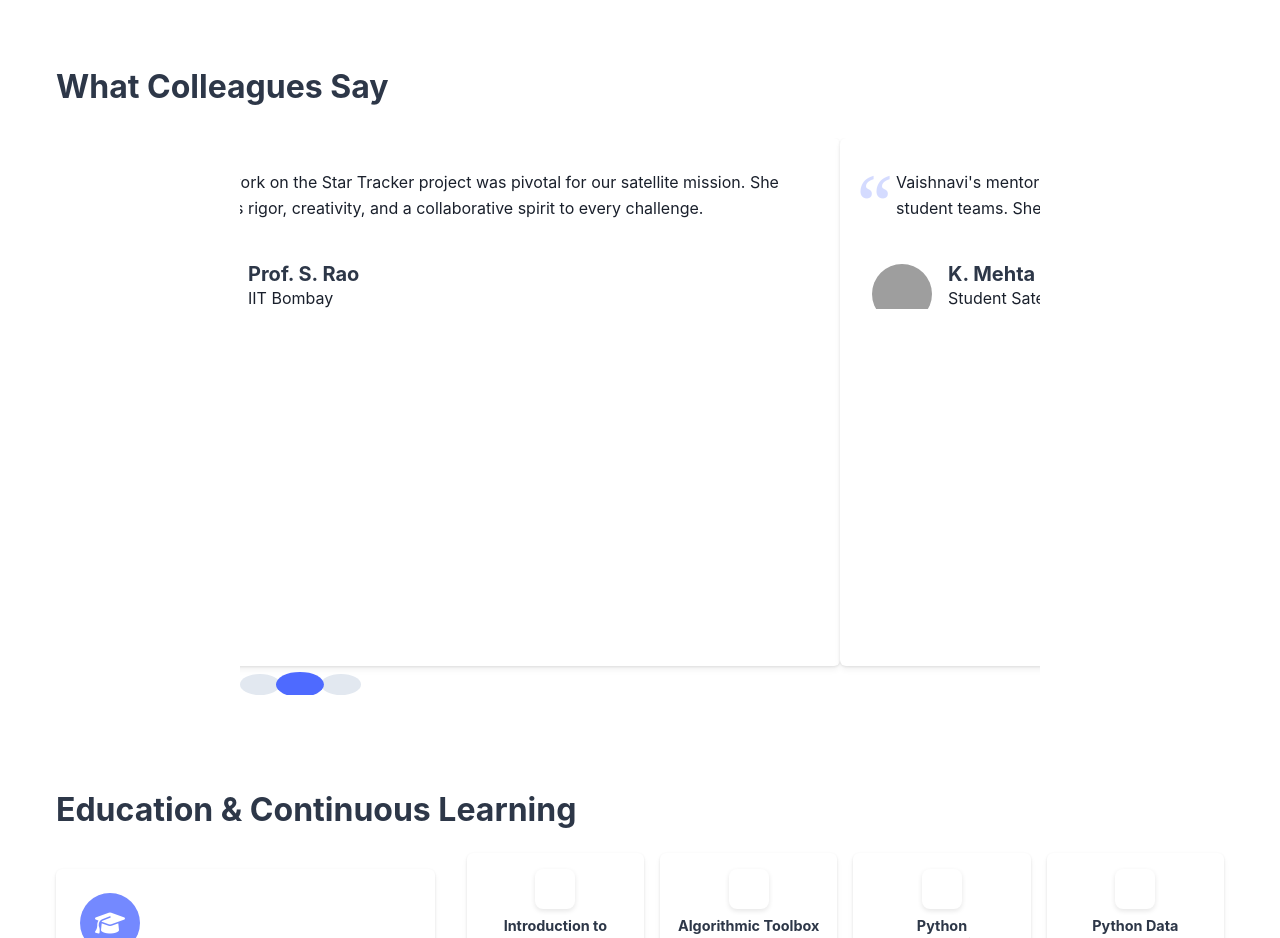
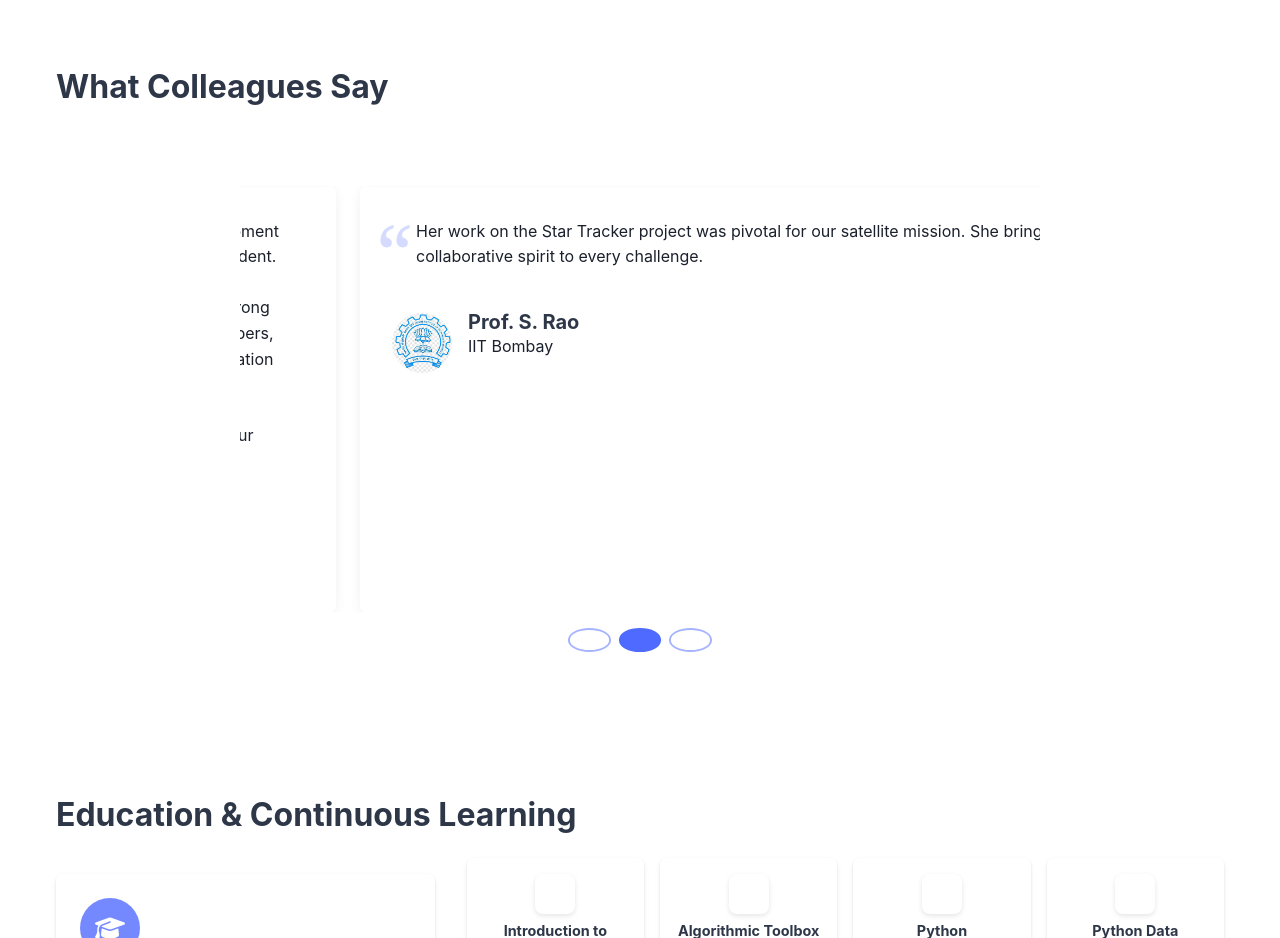
Before and after one commit to chiraggarg95/VA-personal-website, a React (Vite) app in the folder react-code/: page / in a window 1280 px wide. Shown: the part 3560-4498 px from the top of the page. Built offline with nearby package versions, Linux system fonts and the light colour scheme; grey boxes are pictures that could not be loaded.

Commit message:
testimonials-improved

```diff
--- a/react-code/src/components/home/TestimonialsCarousel.jsx
+++ b/react-code/src/components/home/TestimonialsCarousel.jsx
@@ -23,6 +23,7 @@ function TestimonialsCarousel({ testimonials }) {
   return (
     <Carousel
       items={testimonials}
+      viewportClass="testimonials-viewport"
       renderItem={(t) => (
         <>
           <div className="testimonial-content">
--- a/react-code/src/components/ui/Carousel.jsx
+++ b/react-code/src/components/ui/Carousel.jsx
@@ -7,6 +7,7 @@ function Carousel({
   renderItem,
   interval = 5000,
   containerClass = 'testimonials-carousel',
+  viewportClass,
   trackClass = 'testimonials-track',
   itemClass = 'testimonial-card',
   indicatorClass = 'indicator',
@@ -15,6 +16,7 @@ function Carousel({
   const timerRef = useRef(null);
   const trackRef = useRef(null);
   const containerRef = useRef(null);
+  const viewportRef = useRef(null);
 
   const showIndex = (i) => {
     if (!items.length) return;
@@ -42,11 +44,37 @@ function Carousel({
     // eslint-disable-next-line react-hooks/exhaustive-deps
   }, [items.length]);
 
+  const applyTransform = (activeIndex) => {
+    const track = trackRef.current;
+    if (!track) return;
+    const vp = viewportRef.current;
+    if (vp) {
+      const styles = window.getComputedStyle(track);
+      const gap = parseFloat(styles.gap || styles.columnGap || '0') || 0;
+      const slideWidth = vp.clientWidth;
+      const offset = activeIndex * (slideWidth + gap);
+      track.style.transform = `translateX(-${offset}px)`;
+    } else {
+      track.style.transform = `translateX(-${activeIndex * 100}%)`;
+    }
+  };
+
   useEffect(() => {
-    if (trackRef.current) {
-      trackRef.current.style.transform = `translateX(-${index * 100}%)`;
+    applyTransform(index);
+    // sync height after movement
+    requestAnimationFrame(syncViewportHeight);
+  }, [index]);
+
+  const syncViewportHeight = () => {
+    const track = trackRef.current;
+    const vp = viewportRef.current;
+    if (!track || !vp) return;
+    const cards = track.querySelectorAll(`.${itemClass}`);
+    const active = cards[index];
+    if (active && vp) {
+      vp.style.height = `${active.offsetHeight}px`;
     }
-  }, [index]);
+  };
 
   useEffect(() => {
     const el = containerRef.current;
@@ -62,8 +90,22 @@ function Carousel({
     // eslint-disable-next-line react-hooks/exhaustive-deps
   }, [containerRef.current]);
 
+  useEffect(() => {
+    // Set initial height and update on resize
+    syncViewportHeight();
+    const onResize = () => {
+      applyTransform(index);
+      syncViewportHeight();
+    };
+    window.addEventListener('resize', onResize);
+    return () => window.removeEventListener('resize', onResize);
+    // eslint-disable-next-line react-hooks/exhaustive-deps
+  }, []);
+
   return (
-    <div className={containerClass} ref={containerRef}>
+    <section className={containerClass} ref={containerRef}>
+      { /* viewport wrapper for centering and height control */ }
+      <div className={viewportClass || ''} ref={viewportRef}>
         <div className={trackClass} ref={trackRef}>
           {items.map((item, i) => (
             <div className={itemClass} key={i}>
@@ -71,17 +113,20 @@ function Carousel({
             </div>
           ))}
         </div>
-      <div className="indicators">
+      </div>
+      <div className="indicators" role="tablist" aria-label="Testimonials pagination">
         {items.map((_, i) => (
           <button
             key={i}
+            type="button"
             className={`${indicatorClass}${i === index ? ' active' : ''}`}
             aria-label={`Go to slide ${i + 1}`}
+            aria-current={i === index ? 'true' : 'false'}
             onClick={() => showIndex(i)}
           />
         ))}
       </div>
-    </div>
+    </section>
   );
 }
 
--- a/react-code/src/styles.css
+++ b/react-code/src/styles.css
@@ -2788,3 +2788,67 @@ footer {
     background-color: var(--light-gray);
     border-radius: var(--border-radius);
 }
+
+/* ===== TESTIMONIALS CAROUSEL REFINEMENTS ===== */
+.testimonials-carousel {
+  display: flex;
+  flex-direction: column;
+  gap: 16px;
+  align-items: center;
+}
+.testimonials-viewport {
+  width: 100%;
+  overflow: hidden;
+  display: grid;
+  place-items: center;
+}
+.testimonials-track {
+  display: flex;
+  width: 100%;
+  gap: 24px;
+  transition: transform .5s ease;
+}
+.testimonial-card {
+  flex: 0 0 100%;
+  max-width: 860px;
+  margin-inline: auto;
+  height: auto;
+  border: 0;
+  box-shadow: var(--elevation-2, 0 2px 12px rgba(0,0,0,.06));
+  background: var(--surface, var(--card-bg));
+}
+/* Remove any legacy divider */
+.testimonial-card + .testimonial-card { border-left: 0 !important; }
+.testimonials-track::before,
+.testimonials-track::after { content: none !important; }
+
+/* Indicators */
+.indicators {
+  display: flex;
+  gap: 8px;
+  justify-content: center;
+  align-items: center;
+}
+.indicator {
+  width: 10px;
+  height: 10px;
+  border-radius: 50%;
+  border: 2px solid var(--brand, var(--primary-color, #4e6cff));
+  background: transparent;
+  opacity: .5;
+  box-shadow: none;
+  outline: none;
+}
+.indicator.active {
+  background: var(--brand, var(--primary-color, #4e6cff));
+  opacity: 1;
+  transform: none;
+}
+.indicator:focus-visible {
+  outline: 2px solid var(--brand, var(--primary-color, #4e6cff));
+  outline-offset: 2px;
+}
+
+@media (min-width: 1024px) {
+  .testimonial-card { max-width: 920px; }
+}
```
Lines whose indentation alone changed are shown as unchanged.
